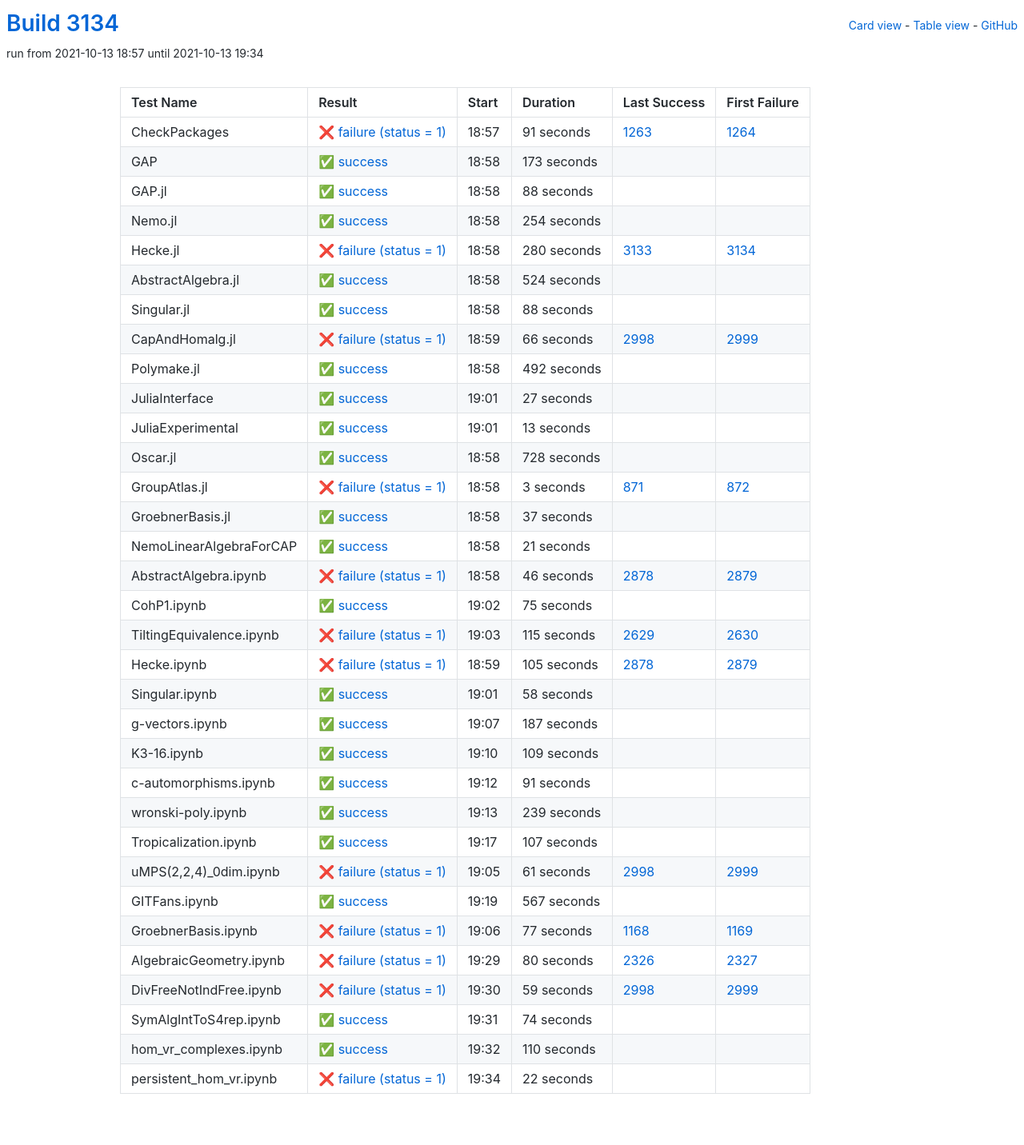
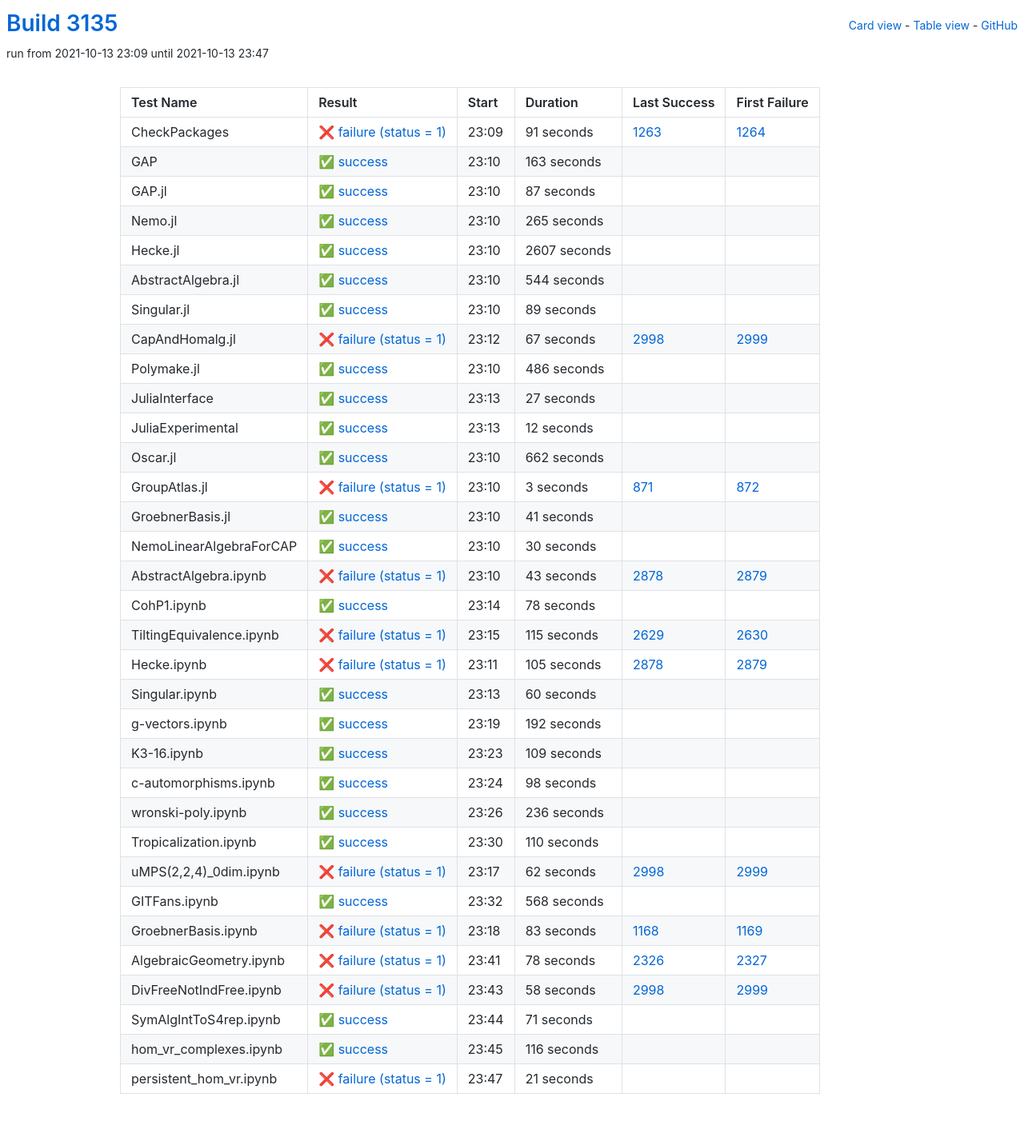
Before and after one commit to oscar-system/oscar-ci-status-stable, a Jekyll site: the page built from table.html, in a window 1280 px wide. Shown: the whole page at 80% size. Built offline with Jekyll 4.4.1, drawn with Linux system fonts in a browser that asks for light colours.

Commit message:
Build #3135

```diff
--- a/_data/ci.yml
+++ b/_data/ci.yml
@@ -1,6 +1,6 @@
 ---
-build: 3134
-build_url: https://oscarci.mathematik.uni-kl.de/job/oscar-stable/3134/
+build: 3135
+build_url: https://oscarci.mathematik.uni-kl.de/job/oscar-stable/3135/
 job: oscar-stable
 organization: oscar-system
 repo: oscar-ci-status-stable
@@ -8,8 +8,8 @@ repourl: https://github.com/oscar-system/oscar-ci-status-stable
 tests:
 - name: CheckPackages
   id: checkpackages
-  log: https://oscarci.mathematik.uni-kl.de/job/oscar-stable/3134/artifact/logs/build-3134/CheckPackages.log
-  start: 2021-10-13 18:57
+  log: https://oscarci.mathematik.uni-kl.de/job/oscar-stable/3135/artifact/logs/build-3135/CheckPackages.log
+  start: 2021-10-13 23:09
   success: false
   exitcode: 1
   status: failure
@@ -20,104 +20,104 @@ tests:
   first_failure_url: https://oscarci.mathematik.uni-kl.de/job/oscar-stable/1264/
 - name: GAP
   id: gap
-  log: https://oscarci.mathematik.uni-kl.de/job/oscar-stable/3134/artifact/logs/build-3134/GAP.log
-  start: 2021-10-13 18:58
+  log: https://oscarci.mathematik.uni-kl.de/job/oscar-stable/3135/artifact/logs/build-3135/GAP.log
+  start: 2021-10-13 23:10
   success: true
   exitcode: 0
   status: success
-  duration: 173
+  duration: 163
   last_success: false
   last_success_url:
   first_failure: false
   first_failure_url:
 - name: GAP.jl
   id: gap-jl
-  log: https://oscarci.mathematik.uni-kl.de/job/oscar-stable/3134/artifact/logs/build-3134/GAP.jl.log
-  start: 2021-10-13 18:58
+  log: https://oscarci.mathematik.uni-kl.de/job/oscar-stable/3135/artifact/logs/build-3135/GAP.jl.log
+  start: 2021-10-13 23:10
   success: true
   exitcode: 0
   status: success
-  duration: 88
+  duration: 87
   last_success: false
   last_success_url:
   first_failure: false
   first_failure_url:
 - name: Nemo.jl
   id: nemo-jl
-  log: https://oscarci.mathematik.uni-kl.de/job/oscar-stable/3134/artifact/logs/build-3134/Nemo.jl.log
-  start: 2021-10-13 18:58
+  log: https://oscarci.mathematik.uni-kl.de/job/oscar-stable/3135/artifact/logs/build-3135/Nemo.jl.log
+  start: 2021-10-13 23:10
   success: true
   exitcode: 0
   status: success
-  duration: 254
+  duration: 265
   last_success: false
   last_success_url:
   first_failure: false
   first_failure_url:
 - name: Hecke.jl
   id: hecke-jl
-  log: https://oscarci.mathematik.uni-kl.de/job/oscar-stable/3134/artifact/logs/build-3134/Hecke.jl.log
-  start: 2021-10-13 18:58
-  success: false
-  exitcode: 1
-  status: failure
-  duration: 280
-  last_success: 3133
-  last_success_url: https://oscarci.mathematik.uni-kl.de/job/oscar-stable/3133/
-  first_failure: 3134
-  first_failure_url: https://oscarci.mathematik.uni-kl.de/job/oscar-stable/3134/
-- name: AbstractAlgebra.jl
-  id: abstractalgebra-jl
-  log: https://oscarci.mathematik.uni-kl.de/job/oscar-stable/3134/artifact/logs/build-3134/AbstractAlgebra.jl.log
-  start: 2021-10-13 18:58
+  log: https://oscarci.mathematik.uni-kl.de/job/oscar-stable/3135/artifact/logs/build-3135/Hecke.jl.log
+  start: 2021-10-13 23:10
   success: true
   exitcode: 0
   status: success
-  duration: 524
+  duration: 2607
+  last_success: false
+  last_success_url:
+  first_failure: false
+  first_failure_url:
+- name: AbstractAlgebra.jl
+  id: abstractalgebra-jl
+  log: https://oscarci.mathematik.uni-kl.de/job/oscar-stable/3135/artifact/logs/build-3135/AbstractAlgebra.jl.log
+  start: 2021-10-13 23:10
+  success: true
+  exitcode: 0
+  status: success
+  duration: 544
   last_success: false
   last_success_url:
   first_failure: false
   first_failure_url:
 - name: Singular.jl
   id: singular-jl
-  log: https://oscarci.mathematik.uni-kl.de/job/oscar-stable/3134/artifact/logs/build-3134/Singular.jl.log
-  start: 2021-10-13 18:58
+  log: https://oscarci.mathematik.uni-kl.de/job/oscar-stable/3135/artifact/logs/build-3135/Singular.jl.log
+  start: 2021-10-13 23:10
   success: true
   exitcode: 0
   status: success
-  duration: 88
+  duration: 89
   last_success: false
   last_success_url:
   first_failure: false
   first_failure_url:
 - name: CapAndHomalg.jl
   id: capandhomalg-jl
-  log: https://oscarci.mathematik.uni-kl.de/job/oscar-stable/3134/artifact/logs/build-3134/CapAndHomalg.jl.log
-  start: 2021-10-13 18:59
+  log: https://oscarci.mathematik.uni-kl.de/job/oscar-stable/3135/artifact/logs/build-3135/CapAndHomalg.jl.log
+  start: 2021-10-13 23:12
   success: false
   exitcode: 1
   status: failure
-  duration: 66
+  duration: 67
   last_success: 2998
   last_success_url: https://oscarci.mathematik.uni-kl.de/job/oscar-stable/2998/
   first_failure: 2999
   first_failure_url: https://oscarci.mathematik.uni-kl.de/job/oscar-stable/2999/
 - name: Polymake.jl
   id: polymake-jl
-  log: https://oscarci.mathematik.uni-kl.de/job/oscar-stable/3134/artifact/logs/build-3134/Polymake.jl.log
-  start: 2021-10-13 18:58
+  log: https://oscarci.mathematik.uni-kl.de/job/oscar-stable/3135/artifact/logs/build-3135/Polymake.jl.log
+  start: 2021-10-13 23:10
   success: true
   exitcode: 0
   status: success
-  duration: 492
+  duration: 486
   last_success: false
   last_success_url:
   first_failure: false
   first_failure_url:
 - name: JuliaInterface
   id: juliainterface
-  log: https://oscarci.mathematik.uni-kl.de/job/oscar-stable/3134/artifact/logs/build-3134/JuliaInterface.log
-  start: 2021-10-13 19:01
+  log: https://oscarci.mathematik.uni-kl.de/job/oscar-stable/3135/artifact/logs/build-3135/JuliaInterface.log
+  start: 2021-10-13 23:13
   success: true
   exitcode: 0
   status: success
@@ -128,32 +128,32 @@ tests:
   first_failure_url:
 - name: JuliaExperimental
   id: juliaexperimental
-  log: https://oscarci.mathematik.uni-kl.de/job/oscar-stable/3134/artifact/logs/build-3134/JuliaExperimental.log
-  start: 2021-10-13 19:01
+  log: https://oscarci.mathematik.uni-kl.de/job/oscar-stable/3135/artifact/logs/build-3135/JuliaExperimental.log
+  start: 2021-10-13 23:13
   success: true
   exitcode: 0
   status: success
-  duration: 13
+  duration: 12
   last_success: false
   last_success_url:
   first_failure: false
   first_failure_url:
 - name: Oscar.jl
   id: oscar-jl
-  log: https://oscarci.mathematik.uni-kl.de/job/oscar-stable/3134/artifact/logs/build-3134/Oscar.jl.log
-  start: 2021-10-13 18:58
+  log: https://oscarci.mathematik.uni-kl.de/job/oscar-stable/3135/artifact/logs/build-3135/Oscar.jl.log
+  start: 2021-10-13 23:10
   success: true
   exitcode: 0
   status: success
-  duration: 728
+  duration: 662
   last_success: false
   last_success_url:
   first_failure: false
   first_failure_url:
 - name: GroupAtlas.jl
   id: groupatlas-jl
-  log: https://oscarci.mathematik.uni-kl.de/job/oscar-stable/3134/artifact/logs/build-3134/GroupAtlas.jl.log
-  start: 2021-10-13 18:58
+  log: https://oscarci.mathematik.uni-kl.de/job/oscar-stable/3135/artifact/logs/build-3135/GroupAtlas.jl.log
+  start: 2021-10-13 23:10
   success: false
   exitcode: 1
   status: failure
@@ -164,56 +164,56 @@ tests:
   first_failure_url: https://oscarci.mathematik.uni-kl.de/job/oscar-stable/872/
 - name: GroebnerBasis.jl
   id: groebnerbasis-jl
-  log: https://oscarci.mathematik.uni-kl.de/job/oscar-stable/3134/artifact/logs/build-3134/GroebnerBasis.jl.log
-  start: 2021-10-13 18:58
+  log: https://oscarci.mathematik.uni-kl.de/job/oscar-stable/3135/artifact/logs/build-3135/GroebnerBasis.jl.log
+  start: 2021-10-13 23:10
   success: true
   exitcode: 0
   status: success
-  duration: 37
+  duration: 41
   last_success: false
   last_success_url:
   first_failure: false
   first_failure_url:
 - name: NemoLinearAlgebraForCAP
   id: nemolinearalgebraforcap
-  log: https://oscarci.mathematik.uni-kl.de/job/oscar-stable/3134/artifact/logs/build-3134/NemoLinearAlgebraForCAP.log
-  start: 2021-10-13 18:58
+  log: https://oscarci.mathematik.uni-kl.de/job/oscar-stable/3135/artifact/logs/build-3135/NemoLinearAlgebraForCAP.log
+  start: 2021-10-13 23:10
   success: true
   exitcode: 0
   status: success
-  duration: 21
+  duration: 30
   last_success: false
   last_success_url:
   first_failure: false
   first_failure_url:
 - name: AbstractAlgebra.ipynb
   id: abstractalgebra-ipynb
-  log: https://oscarci.mathematik.uni-kl.de/job/oscar-stable/3134/artifact/logs/build-3134/AbstractAlgebra.ipynb.log
-  start: 2021-10-13 18:58
+  log: https://oscarci.mathematik.uni-kl.de/job/oscar-stable/3135/artifact/logs/build-3135/AbstractAlgebra.ipynb.log
+  start: 2021-10-13 23:10
   success: false
   exitcode: 1
   status: failure
-  duration: 46
+  duration: 43
   last_success: 2878
   last_success_url: https://oscarci.mathematik.uni-kl.de/job/oscar-stable/2878/
   first_failure: 2879
   first_failure_url: https://oscarci.mathematik.uni-kl.de/job/oscar-stable/2879/
 - name: CohP1.ipynb
   id: cohp1-ipynb
-  log: https://oscarci.mathematik.uni-kl.de/job/oscar-stable/3134/artifact/logs/build-3134/CohP1.ipynb.log
-  start: 2021-10-13 19:02
+  log: https://oscarci.mathematik.uni-kl.de/job/oscar-stable/3135/artifact/logs/build-3135/CohP1.ipynb.log
+  start: 2021-10-13 23:14
   success: true
   exitcode: 0
   status: success
-  duration: 75
+  duration: 78
   last_success: false
   last_success_url:
   first_failure: false
   first_failure_url:
 - name: TiltingEquivalence.ipynb
   id: tiltingequivalence-ipynb
-  log: https://oscarci.mathematik.uni-kl.de/job/oscar-stable/3134/artifact/logs/build-3134/TiltingEquivalence.ipynb.log
-  start: 2021-10-13 19:03
+  log: https://oscarci.mathematik.uni-kl.de/job/oscar-stable/3135/artifact/logs/build-3135/TiltingEquivalence.ipynb.log
+  start: 2021-10-13 23:15
   success: false
   exitcode: 1
   status: failure
@@ -224,8 +224,8 @@ tests:
   first_failure_url: https://oscarci.mathematik.uni-kl.de/job/oscar-stable/2630/
 - name: Hecke.ipynb
   id: hecke-ipynb
-  log: https://oscarci.mathematik.uni-kl.de/job/oscar-stable/3134/artifact/logs/build-3134/Hecke.ipynb.log
-  start: 2021-10-13 18:59
+  log: https://oscarci.mathematik.uni-kl.de/job/oscar-stable/3135/artifact/logs/build-3135/Hecke.ipynb.log
+  start: 2021-10-13 23:11
   success: false
   exitcode: 1
   status: failure
@@ -236,32 +236,32 @@ tests:
   first_failure_url: https://oscarci.mathematik.uni-kl.de/job/oscar-stable/2879/
 - name: Singular.ipynb
   id: singular-ipynb
-  log: https://oscarci.mathematik.uni-kl.de/job/oscar-stable/3134/artifact/logs/build-3134/Singular.ipynb.log
-  start: 2021-10-13 19:01
+  log: https://oscarci.mathematik.uni-kl.de/job/oscar-stable/3135/artifact/logs/build-3135/Singular.ipynb.log
+  start: 2021-10-13 23:13
   success: true
   exitcode: 0
   status: success
-  duration: 58
+  duration: 60
   last_success: false
   last_success_url:
   first_failure: false
   first_failure_url:
 - name: g-vectors.ipynb
   id: g-vectors-ipynb
-  log: https://oscarci.mathematik.uni-kl.de/job/oscar-stable/3134/artifact/logs/build-3134/g-vectors.ipynb.log
-  start: 2021-10-13 19:07
+  log: https://oscarci.mathematik.uni-kl.de/job/oscar-stable/3135/artifact/logs/build-3135/g-vectors.ipynb.log
+  start: 2021-10-13 23:19
   success: true
   exitcode: 0
   status: success
-  duration: 187
+  duration: 192
   last_success: false
   last_success_url:
   first_failure: false
   first_failure_url:
 - name: K3-16.ipynb
   id: k3-16-ipynb
-  log: https://oscarci.mathematik.uni-kl.de/job/oscar-stable/3134/artifact/logs/build-3134/K3-16.ipynb.log
-  start: 2021-10-13 19:10
+  log: https://oscarci.mathematik.uni-kl.de/job/oscar-stable/3135/artifact/logs/build-3135/K3-16.ipynb.log
+  start: 2021-10-13 23:23
   success: true
   exitcode: 0
   status: success
@@ -272,116 +272,32 @@ tests:
   first_failure_url:
 - name: c-automorphisms.ipynb
   id: c-automorphisms-ipynb
-  log: https://oscarci.mathematik.uni-kl.de/job/oscar-stable/3134/artifact/logs/build-3134/c-automorphisms.ipynb.log
-  start: 2021-10-13 19:12
+  log: https://oscarci.mathematik.uni-kl.de/job/oscar-stable/3135/artifact/logs/build-3135/c-automorphisms.ipynb.log
+  start: 2021-10-13 23:24
   success: true
   exitcode: 0
   status: success
-  duration: 91
+  duration: 98
   last_success: false
   last_success_url:
   first_failure: false
   first_failure_url:
 - name: wronski-poly.ipynb
   id: wronski-poly-ipynb
-  log: https://oscarci.mathematik.uni-kl.de/job/oscar-stable/3134/artifact/logs/build-3134/wronski-poly.ipynb.log
-  start: 2021-10-13 19:13
+  log: https://oscarci.mathematik.uni-kl.de/job/oscar-stable/3135/artifact/logs/build-3135/wronski-poly.ipynb.log
+  start: 2021-10-13 23:26
   success: true
   exitcode: 0
   status: success
-  duration: 239
+  duration: 236
   last_success: false
   last_success_url:
   first_failure: false
   first_failure_url:
 - name: Tropicalization.ipynb
   id: tropicalization-ipynb
-  log: https://oscarci.mathematik.uni-kl.de/job/oscar-stable/3134/artifact/logs/build-3134/Tropicalization.ipynb.log
-  start: 2021-10-13 19:17
-  success: true
-  exitcode: 0
-  status: success
-  duration: 107
-  last_success: false
-  last_success_url:
-  first_failure: false
-  first_failure_url:
-- name: uMPS(2,2,4)_0dim.ipynb
-  id: umps-2-2-4-0dim-ipynb
-  log: https://oscarci.mathematik.uni-kl.de/job/oscar-stable/3134/artifact/logs/build-3134/uMPS-2-2-4-_0dim.ipynb.log
-  start: 2021-10-13 19:05
-  success: false
-  exitcode: 1
-  status: failure
-  duration: 61
-  last_success: 2998
-  last_success_url: https://oscarci.mathematik.uni-kl.de/job/oscar-stable/2998/
-  first_failure: 2999
-  first_failure_url: https://oscarci.mathematik.uni-kl.de/job/oscar-stable/2999/
-- name: GITFans.ipynb
-  id: gitfans-ipynb
-  log: https://oscarci.mathematik.uni-kl.de/job/oscar-stable/3134/artifact/logs/build-3134/GITFans.ipynb.log
-  start: 2021-10-13 19:19
-  success: true
-  exitcode: 0
-  status: success
-  duration: 567
-  last_success: false
-  last_success_url:
-  first_failure: false
-  first_failure_url:
-- name: GroebnerBasis.ipynb
-  id: groebnerbasis-ipynb
-  log: https://oscarci.mathematik.uni-kl.de/job/oscar-stable/3134/artifact/logs/build-3134/GroebnerBasis.ipynb.log
-  start: 2021-10-13 19:06
-  success: false
-  exitcode: 1
-  status: failure
-  duration: 77
-  last_success: 1168
-  last_success_url: https://oscarci.mathematik.uni-kl.de/job/oscar-stable/1168/
-  first_failure: 1169
-  first_failure_url: https://oscarci.mathematik.uni-kl.de/job/oscar-stable/1169/
-- name: AlgebraicGeometry.ipynb
-  id: algebraicgeometry-ipynb
-  log: https://oscarci.mathematik.uni-kl.de/job/oscar-stable/3134/artifact/logs/build-3134/AlgebraicGeometry.ipynb.log
-  start: 2021-10-13 19:29
-  success: false
-  exitcode: 1
-  status: failure
-  duration: 80
-  last_success: 2326
-  last_success_url: https://oscarci.mathematik.uni-kl.de/job/oscar-stable/2326/
-  first_failure: 2327
-  first_failure_url: https://oscarci.mathematik.uni-kl.de/job/oscar-stable/2327/
-- name: DivFreeNotIndFree.ipynb
-  id: divfreenotindfree-ipynb
-  log: https://oscarci.mathematik.uni-kl.de/job/oscar-stable/3134/artifact/logs/build-3134/DivFreeNotIndFree.ipynb.log
-  start: 2021-10-13 19:30
-  success: false
-  exitcode: 1
-  status: failure
-  duration: 59
-  last_success: 2998
-  last_success_url: https://oscarci.mathematik.uni-kl.de/job/oscar-stable/2998/
-  first_failure: 2999
-  first_failure_url: https://oscarci.mathematik.uni-kl.de/job/oscar-stable/2999/
-- name: SymAlgIntToS4rep.ipynb
-  id: symalginttos4rep-ipynb
-  log: https://oscarci.mathematik.uni-kl.de/job/oscar-stable/3134/artifact/logs/build-3134/SymAlgIntToS4rep.ipynb.log
-  start: 2021-10-13 19:31
-  success: true
-  exitcode: 0
-  status: success
-  duration: 74
-  last_success: false
-  last_success_url:
-  first_failure: false
-  first_failure_url:
-- name: hom_vr_complexes.ipynb
-  id: hom-vr-complexes-ipynb
-  log: https://oscarci.mathematik.uni-kl.de/job/oscar-stable/3134/artifact/logs/build-3134/hom_vr_complexes.ipynb.log
-  start: 2021-10-13 19:32
+  log: https://oscarci.mathematik.uni-kl.de/job/oscar-stable/3135/artifact/logs/build-3135/Tropicalization.ipynb.log
+  start: 2021-10-13 23:30
   success: true
   exitcode: 0
   status: success
@@ -390,15 +306,99 @@ tests:
   last_success_url:
   first_failure: false
   first_failure_url:
-- name: persistent_hom_vr.ipynb
-  id: persistent-hom-vr-ipynb
-  log: https://oscarci.mathematik.uni-kl.de/job/oscar-stable/3134/artifact/logs/build-3134/persistent_hom_vr.ipynb.log
-  start: 2021-10-13 19:34
+- name: uMPS(2,2,4)_0dim.ipynb
+  id: umps-2-2-4-0dim-ipynb
+  log: https://oscarci.mathematik.uni-kl.de/job/oscar-stable/3135/artifact/logs/build-3135/uMPS-2-2-4-_0dim.ipynb.log
+  start: 2021-10-13 23:17
   success: false
   exitcode: 1
   status: failure
-  duration: 22
+  duration: 62
+  last_success: 2998
+  last_success_url: https://oscarci.mathematik.uni-kl.de/job/oscar-stable/2998/
+  first_failure: 2999
+  first_failure_url: https://oscarci.mathematik.uni-kl.de/job/oscar-stable/2999/
+- name: GITFans.ipynb
+  id: gitfans-ipynb
+  log: https://oscarci.mathematik.uni-kl.de/job/oscar-stable/3135/artifact/logs/build-3135/GITFans.ipynb.log
+  start: 2021-10-13 23:32
+  success: true
+  exitcode: 0
+  status: success
+  duration: 568
   last_success: false
   last_success_url:
   first_failure: false
   first_failure_url:
+- name: GroebnerBasis.ipynb
+  id: groebnerbasis-ipynb
+  log: https://oscarci.mathematik.uni-kl.de/job/oscar-stable/3135/artifact/logs/build-3135/GroebnerBasis.ipynb.log
+  start: 2021-10-13 23:18
+  success: false
+  exitcode: 1
+  status: failure
+  duration: 83
+  last_success: 1168
+  last_success_url: https://oscarci.mathematik.uni-kl.de/job/oscar-stable/1168/
+  first_failure: 1169
+  first_failure_url: https://oscarci.mathematik.uni-kl.de/job/oscar-stable/1169/
+- name: AlgebraicGeometry.ipynb
+  id: algebraicgeometry-ipynb
+  log: https://oscarci.mathematik.uni-kl.de/job/oscar-stable/3135/artifact/logs/build-3135/AlgebraicGeometry.ipynb.log
+  start: 2021-10-13 23:41
+  success: false
+  exitcode: 1
+  status: failure
+  duration: 78
+  last_success: 2326
+  last_success_url: https://oscarci.mathematik.uni-kl.de/job/oscar-stable/2326/
+  first_failure: 2327
+  first_failure_url: https://oscarci.mathematik.uni-kl.de/job/oscar-stable/2327/
+- name: DivFreeNotIndFree.ipynb
+  id: divfreenotindfree-ipynb
+  log: https://oscarci.mathematik.uni-kl.de/job/oscar-stable/3135/artifact/logs/build-3135/DivFreeNotIndFree.ipynb.log
+  start: 2021-10-13 23:43
+  success: false
+  exitcode: 1
+  status: failure
+  duration: 58
+  last_success: 2998
+  last_success_url: https://oscarci.mathematik.uni-kl.de/job/oscar-stable/2998/
+  first_failure: 2999
+  first_failure_url: https://oscarci.mathematik.uni-kl.de/job/oscar-stable/2999/
+- name: SymAlgIntToS4rep.ipynb
+  id: symalginttos4rep-ipynb
+  log: https://oscarci.mathematik.uni-kl.de/job/oscar-stable/3135/artifact/logs/build-3135/SymAlgIntToS4rep.ipynb.log
+  start: 2021-10-13 23:44
+  success: true
+  exitcode: 0
+  status: success
+  duration: 71
+  last_success: false
+  last_success_url:
+  first_failure: false
+  first_failure_url:
+- name: hom_vr_complexes.ipynb
+  id: hom-vr-complexes-ipynb
+  log: https://oscarci.mathematik.uni-kl.de/job/oscar-stable/3135/artifact/logs/build-3135/hom_vr_complexes.ipynb.log
+  start: 2021-10-13 23:45
+  success: true
+  exitcode: 0
+  status: success
+  duration: 116
+  last_success: false
+  last_success_url:
+  first_failure: false
+  first_failure_url:
+- name: persistent_hom_vr.ipynb
+  id: persistent-hom-vr-ipynb
+  log: https://oscarci.mathematik.uni-kl.de/job/oscar-stable/3135/artifact/logs/build-3135/persistent_hom_vr.ipynb.log
+  start: 2021-10-13 23:47
+  success: false
+  exitcode: 1
+  status: failure
+  duration: 21
+  last_success: false
+  last_success_url:
+  first_failure: false
+  first_failure_url:
```
Also changed, not shown: README.md.
